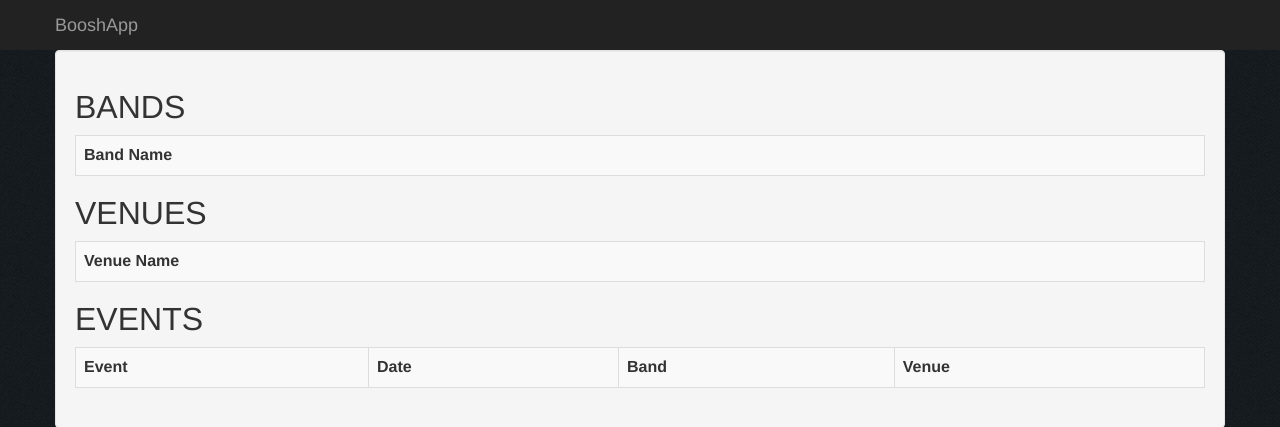
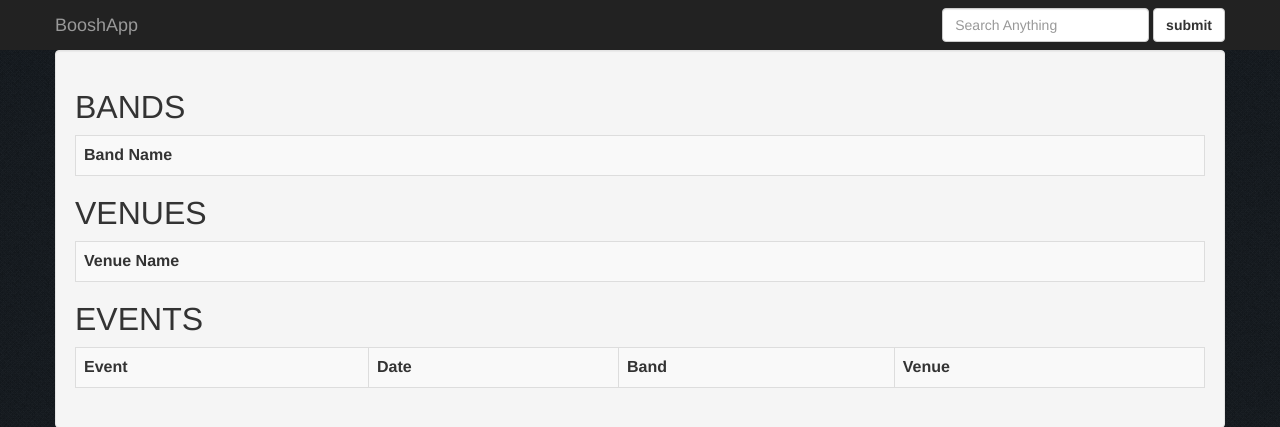
Before and after one commit to PublicAutopsy/DBConcepts, a PHP site: page /app/results.php?search=1 in a window 1280 px wide. Shown: the top 427 px of the page. Run offline with PHP 8.4, Linux system fonts and the light colour scheme; data that the repository does not hold is empty.

Commit message:
move search to nav

```diff
--- a/app/results.php
+++ b/app/results.php
@@ -12,6 +12,10 @@
     <div class="navbar-inverse">
         <div class="container">
                 <a href="../" class="navbar-brand">BooshApp</a>
+                <form class="navbar-form navbar-right pull-right" action="./results.php" method="get">
+                    <input type="text" name="search" class="form-control" style="width:auto;" placeholder="Search Anything">
+                    <input id="search_input" class="btn btn-default" type="submit" value="submit">
+                </form>
         </div>
     </div>
 </nav>
--- a/index.php
+++ b/index.php
@@ -12,6 +12,10 @@
     <div class="navbar-inverse">
         <div class="container">
                 <a href="#" class="navbar-brand">BooshApp</a>
+                <form class="navbar-form navbar-right pull-right" action="app/results.php" method="get">
+                    <input type="text" name="search" class="form-control" style="width:auto;" placeholder="Search Anything">
+                    <input id="search_input" class="btn btn-default" type="submit" value="submit">
+                </form>
         </div>
     </div>
 </nav>
--- a/input.html
+++ b/input.html
@@ -13,6 +13,11 @@
         <div class="container">
 
                 <a class="navbar-brand">BooshApp</a>
+
+
+
+
+
 
         </div>
     </div>
```
